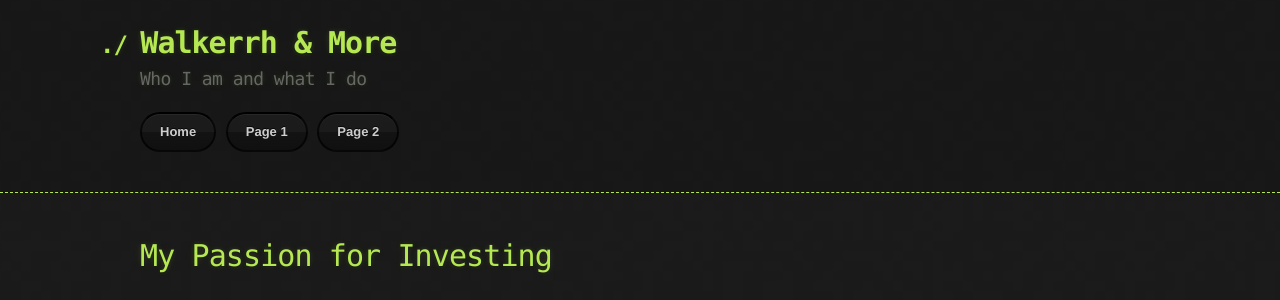
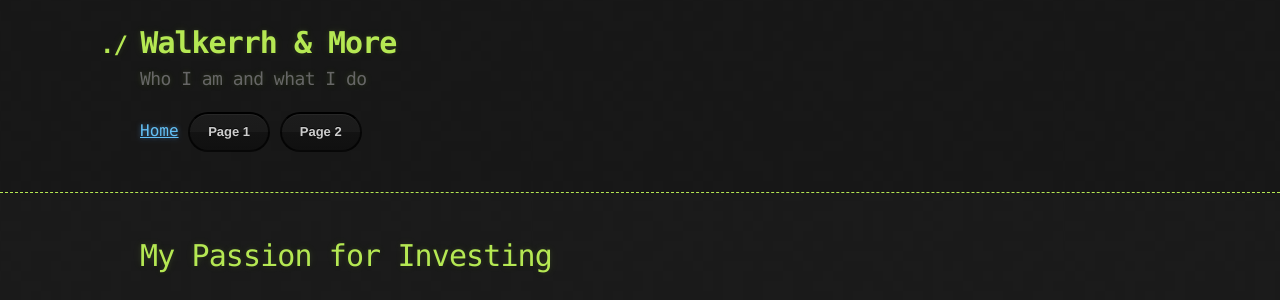
Before and after one commit to Walkerrh/walkerrh.github.io, a Jekyll site: the page built from index.md, in a window 1280 px wide. Shown: the top 300 px of the page. Built offline with Jekyll 4.4.1, drawn with Linux system fonts in a browser that asks for light colours; our own code applies the rules of GitHub Pages for plain Markdown files.

Commit message:
Update default.html

```diff
--- a/_layouts/default.html
+++ b/_layouts/default.html
@@ -21,7 +21,7 @@
         </a>
         <h2>{{ site.description | default: site.github.project_tagline }}</h2>
         <section id="downloads">
-          <a href="{{ '/index.md' | relative_url }}" class="btn">Home</a>
+          <a rel="stylesheet" href="{{ '/assets/css/style.css?v=' | append: site.github.build_revision | relative_url }}">Home</a>
           <a href="{{ '/page1.md' | relative_url }}" class="btn">Page 1</a>
           <a href="{{ '/page2.md' | relative_url }}" class="btn">Page 2</a>
       <!-- Keep your other buttons here -->
```
